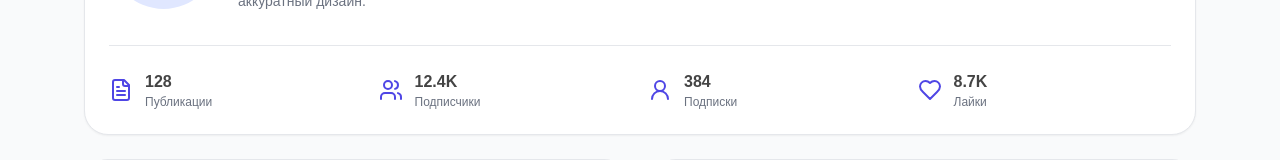
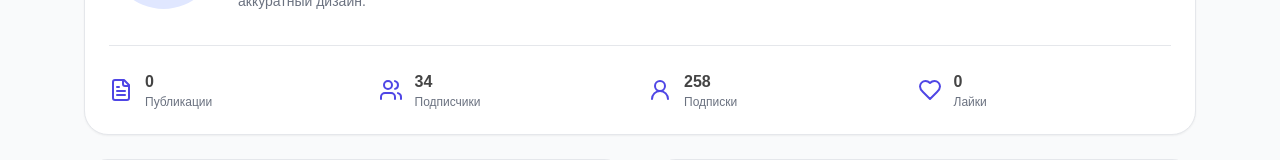
Before and after one commit to Mozzz-y/ex2_next, a Next.js app: page / in a window 1280 px wide. Shown: the part 225-385 px from the top of the page. Built offline with nearby package versions, Linux system fonts and the light colour scheme.

Commit message:
page.tsx

```diff
--- a/app/page.tsx
+++ b/app/page.tsx
@@ -58,25 +58,25 @@ export default function Home() {
           <div className="mt-8 grid grid-cols-2 gap-4 border-t pt-6 md:grid-cols-4">
             <div className="flex items-center gap-3"><FileText className="text-indigo-600" />
             <div>
-                <p className="font-bold">128</p>
+                <p className="font-bold">0</p>
                 <p className="text-xs text-gray-500">Публикации</p>
             </div>
           </div>
             <div className="flex items-center gap-3"><Users className="text-indigo-600" />
             <div>
-                <p className="font-bold">12.4K</p>
+                <p className="font-bold">34</p>
                 <p className="text-xs text-gray-500">Подписчики</p>
               </div>
             </div>
             <div className="flex items-center gap-3"><UserRound className="text-indigo-600" />
             <div>
-                <p className="font-bold">384</p>
+                <p className="font-bold">258</p>
                 <p className="text-xs text-gray-500">Подписки</p>
               </div>
             </div>
             <div className="flex items-center gap-3"><Heart className="text-indigo-600" />
             <div>
-                <p className="font-bold">8.7K</p>
+                <p className="font-bold">0</p>
                 <p className="text-xs text-gray-500">Лайки</p>
             </div>
             </div>
```
